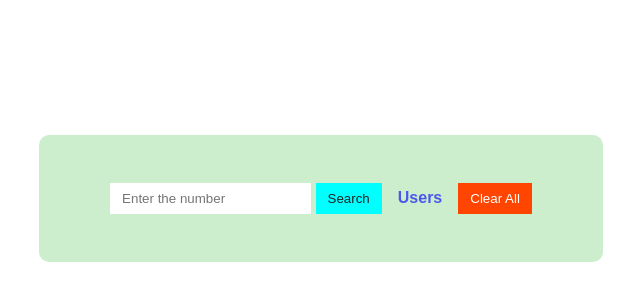
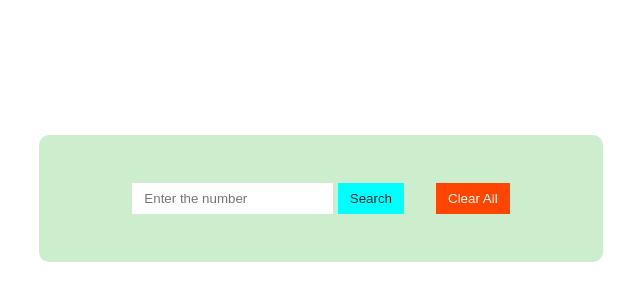
Before and after one commit to GulshanoyDilshodovna/SearchUsers_js, a plain HTML site: page index.html in a window 1280 px wide. Shown: the part 202-502 px from the top of the page, without its empty margins (319-959 px from the left). Drawn offline with Linux system fonts and the light colour scheme.

```diff
--- a/index.html
+++ b/index.html
@@ -15,7 +15,7 @@
                 <button id="search-btn">Search</button>
             </form>
             <div class="wrapper">
-                <h4 class="users-nbr">Users</h4>
+                <h4 class="users-nbr"></h4>
                 <button class="clear-btn">Clear All</button>
             </div>
         </header>
```
